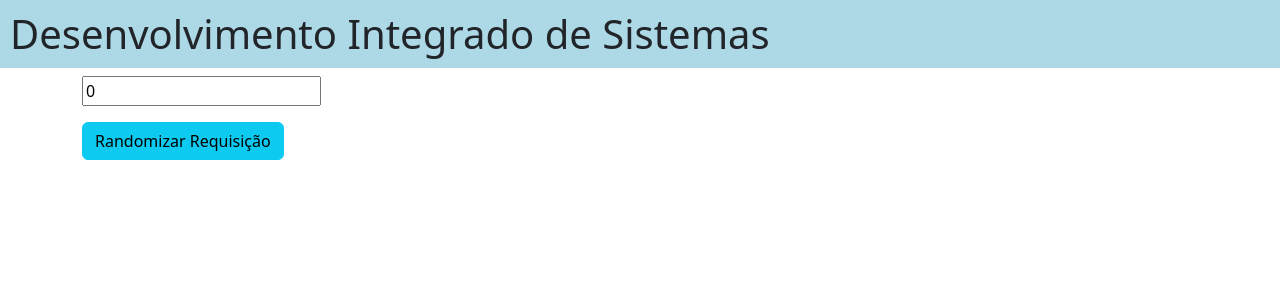
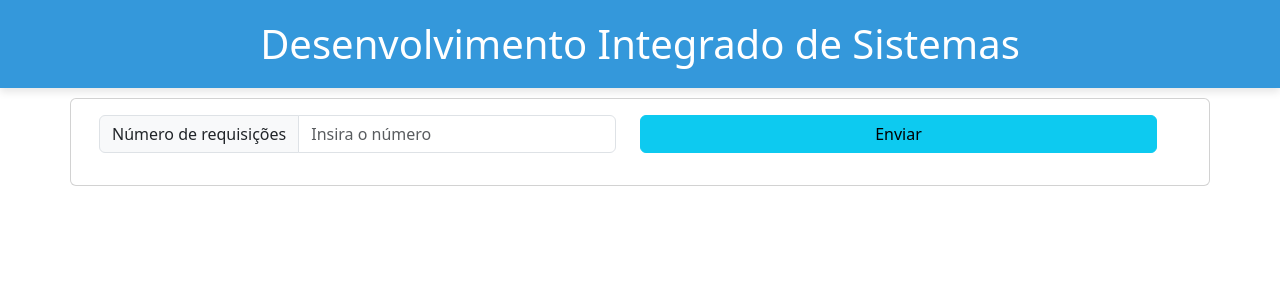
Before and after one commit to Orlikoski099/DIS-Cliente, an Angular app: page / in a window 1280 px wide. Shown: the top 300 px of the page. Built offline with nearby package versions, Linux system fonts and the light colour scheme.

Commit message:
Deixado bonito e visual. TODO: Substituir relatório por infos que chegarem do servidor

```diff
--- a/src/app/app.component.html
+++ b/src/app/app.component.html
@@ -1,11 +1,59 @@
-<header>
+<header class="custom-header">
   <h1>{{ titulo }}</h1>
 </header>
-<div class="container">
-  <div class="input-group mb-3">
-    <input type="number" placeholder="Número de requisições" aria-label="Número de requisições" aria-describedby="basic-addon2"  [(ngModel)]="requisicoes">
+
+<div class="container text-center card">
+  <div class="row card-body">
+    <div class="row">
+      <div class="col-md-6">
+        <div class="input-group mb-3">
+          <span class="input-group-text" id="basic-addon1">Número de requisições</span>
+          <input type="number" class="form-control" placeholder="Insira o número" aria-label="Número de requisições"
+            aria-describedby="basic-addon1" [(ngModel)]="requisicoes">
+        </div>
+      </div>
+      <div class="col-md-6">
+        <div class="d-grid gap-2">
+          <button type="button" class="btn btn-info" (click)="sendRequests()">Enviar</button>
+        </div>
+      </div>
+    </div>
+    <div class="accordion row" style="padding: 10px;" *ngIf="allRequests.length > 0" id="accordionRequests">
+      <div *ngFor="let return of allRequests; let i = index" class="accordion-item">
+        <h2 class="accordion-header">
+          <button class="btn btn-secondary w-100" style="margin: 5px;" type="button" (click)="atualizarAccordion(i)">
+            Requisição do usuário: {{ return.user }}
+          </button>
+        </h2>
+        <div class="accordion-collapse collapse" [id]="'accordion_' + i">
+          <div class="accordion-body">
+            <fieldset disabled>
+              <div class="row">
+                <div class="col">
+                  <div class="mb-3">
+                    <label for="disabledTextInput" class="form-label">Ganho</label>
+                    <input type="text" id="disabledTextInput" class="form-control" [value]="return.ganho">
+                  </div>
+                </div>
+                <div class="col">
+                  <div class="mb-3">
+                    <label for="disabledTextInput" class="form-label">Modelo</label>
+                    <input type="text" id="disabledTextInput" class="form-control" [value]="return.model">
+                  </div>
+                </div>
+              </div>
+              <div class="row">
+                <div class="col">
+                  <div class="input-group">
+                    <span class="input-group-text">Vetor Enviado</span>
+                    <textarea class="form-control" style="height: 160px;" aria-label="With textarea"
+                      [value]="return.vector"></textarea>
+                  </div>
+                </div>
+              </div>
+            </fieldset>
+          </div>
+        </div>
+      </div>
+    </div>
   </div>
-  <div>
-    <button type="button" class="btn btn-info" (click)="sendRequests()">Randomizar Requisição</button>
-  </div>
-</div>
--- a/src/app/app.component.scss
+++ b/src/app/app.component.scss
@@ -1,6 +1,14 @@
-h1 {
-    background-color: lightblue;
-    padding: 10px;
+.custom-header {
+  background-color: #3498db; /* Cor de fundo azul */
+  padding: 20px; /* Espaçamento interno */
+  margin-bottom: 10px;
+  text-align: center; /* Centralizar o texto */
+  color: white; /* Cor do texto branco */
+  box-shadow: 0 4px 8px rgba(0, 0, 0, 0.1); /* Sombra leve */
+}
+
+.custom-header h1 {
+  margin: 0; /* Remover margens padrão do h1 */
 }
 input::-webkit-outer-spin-button,
 input::-webkit-inner-spin-button {
--- a/src/app/app.component.ts
+++ b/src/app/app.component.ts
@@ -12,13 +12,14 @@ enum File {
   'MODEL3.csv',
 }
 
+const sleep = (ms: number) => new Promise(r => setTimeout(r, ms));
 @Component({
   selector: 'app-root',
   templateUrl: './app.component.html',
   styleUrls: ['./app.component.scss']
 })
 export class AppComponent {
-  public requisicoes = 0;
+  public requisicoes!: number;
   titulo = 'Desenvolvimento Integrado de Sistemas';
 
   allRequests: DefaultRequest[] = [];
@@ -26,6 +27,12 @@ export class AppComponent {
 
   PATH_MODEL1 = './assets/model1/'
   PATH_MODEL2 = './assets/model2/'
+
+  isOpen: boolean[] = [];
+
+  toggleAccordion(index: number) {
+    this.isOpen[index] = !this.isOpen[index];
+  }
 
   constructor(private http: HttpClient) {}
 
@@ -72,13 +79,20 @@ export class AppComponent {
       await this.loadVector(req);
       this.allRequests.push(req);
     }
-
+    console.log(this.allRequests);
+    this.requestService();
   }
 
-  public requestService() {
-    this.allRequests.forEach(i => {
-      delay(Math.floor(Math.random() * 1000))
-      this.http.post<any>('localhost:8080', i).subscribe((data) => this.allReturns.push(data))
-    });
+  public async requestService() {
+    for(let i of this.allRequests) {
+      await sleep(Math.floor(Math.random() * 5000))
+      console.log(`Enviada requisição do usuário: ${i.user}`)
+      // this.http.post<any>('localhost:8080', i).subscribe((data) => this.allReturns.push(data))
+    }
+  }
+
+  atualizarAccordion(i: number){
+    let element = document.getElementById(`accordion_${i}`)
+    element?.classList.contains("show") ? element?.classList.remove("show") : element?.classList.add("show")
   }
 }
```
